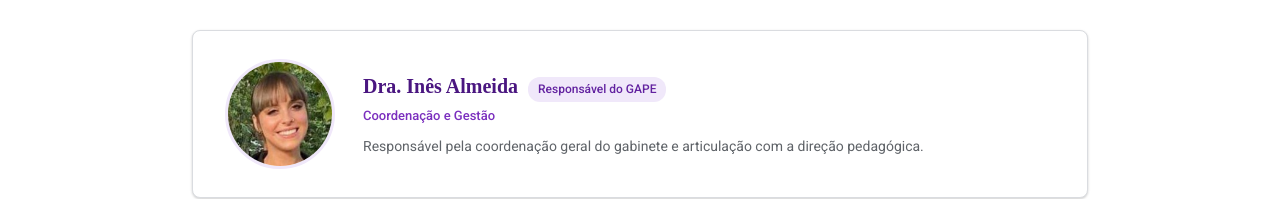
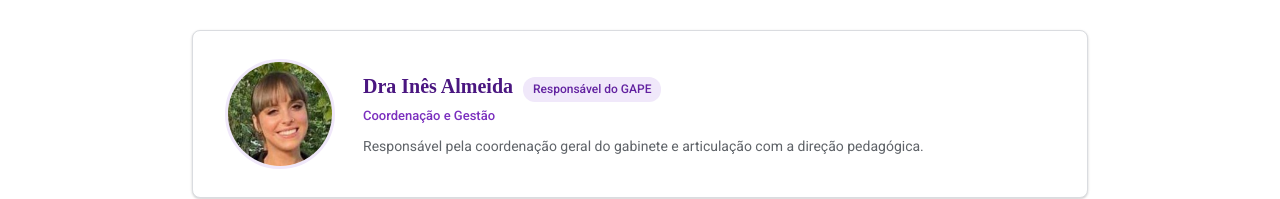
Before and after one commit to gape-epave/gape, a React (Vite) app: page / in a window 1280 px wide. Both pictures are taken after a click on the button "Profissionais". Shown: the part 286-485 px from the top of the page. Built offline with nearby package versions, Linux system fonts and the light colour scheme; no server answers; a web font is replaced by a local one.

Commit message:
Fix name formatting for Dra. Inês Almeida
retirei o ponto

```diff
--- a/src/components/Profissionais.jsx
+++ b/src/components/Profissionais.jsx
@@ -1,7 +1,7 @@
 const TEAM = [
   {
     initials: 'IA',
-    name: 'Dra. Inês Almeida',
+    name: 'Dra Inês Almeida',
     role: 'Responsável do GAPE',
     area: 'Coordenação e Gestão',
     desc: 'Responsável pela coordenação geral do gabinete e articulação com a direção pedagógica.',
```
